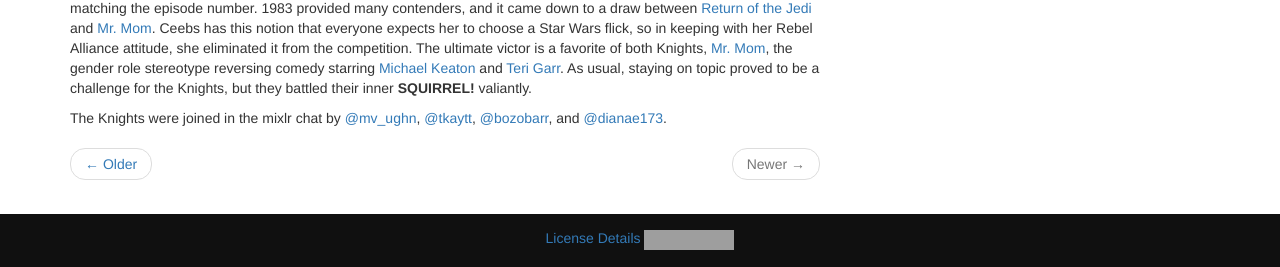
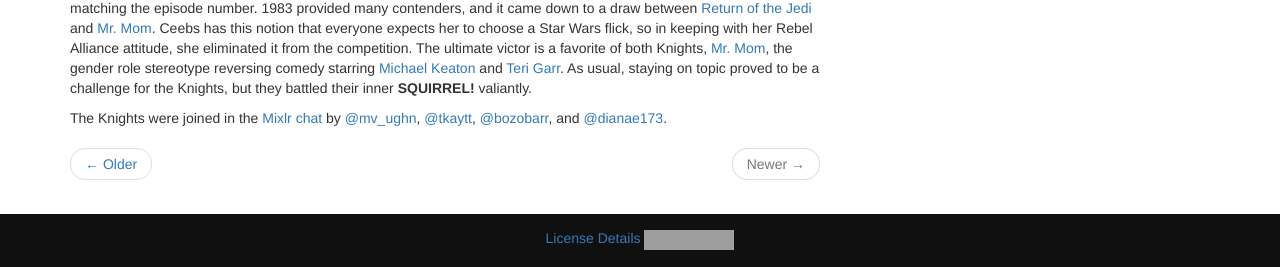
Before and after one commit to MirandaJanell/MidnightMovieKnights, a Jekyll site: the page built from _posts/2015-07-18-083-Mr-Mom.md, in a window 1280 px wide. Shown: the part 633-900 px from the top of the page. Built offline with Jekyll 4.4.1, drawn with Linux system fonts in a browser that asks for light colours; nearby versions of some CDN libraries; part of the change alters nothing that is shown; grey boxes are pictures that could not be loaded.

```diff
--- a/_posts/2015-07-18-083-Mr-Mom.md
+++ b/_posts/2015-07-18-083-Mr-Mom.md
@@ -20,4 +20,4 @@ tags:
 ---
 In this installment, The Knights tell tales of their continued exploration of this new land in which they call home. A truly wonderful day was had while perusing the local fare, such as fresh fruits and vegetables, breads, trinkets and crafts, at the peasants bazaar. A tournament of sorts was had as the Flick Pick was chosen by the convention of the release year matching the episode number. 1983 provided many contenders, and it came down to a draw between [Return of the Jedi](http://www.imdb.com/title/tt0086190/) and [Mr. Mom](http://www.imdb.com/title/tt0085970/). Ceebs has this notion that everyone expects her to choose a Star Wars flick, so in keeping with her Rebel Alliance attitude, she eliminated it from the competition. The ultimate victor is a favorite of both Knights, [Mr. Mom](http://www.imdb.com/title/tt0085970/), the gender role stereotype reversing comedy starring [Michael Keaton](http://www.imdb.com/name/nm0000474/) and [Teri Garr](http://www.imdb.com/name/nm0000414/). As usual, staying on topic proved to be a challenge for the Knights, but they battled their inner **SQUIRREL!** valiantly.
 
-The Knights were joined in the mixlr chat by [@mv_ughn](https://twitter.com/mv_ughn), [@tkaytt](https://twitter.com/tkaytt), [@bozobarr](https://twitter.com/bozobarr), and [@dianae173](https://twitter.com/dianae173).
+The Knights were joined in the [Mixlr chat](http://mixlr.com/midnight-movie-knights/) by [@mv_ughn](https://twitter.com/mv_ughn), [@tkaytt](https://twitter.com/tkaytt), [@bozobarr](https://twitter.com/bozobarr), and [@dianae173](https://twitter.com/dianae173).
```
